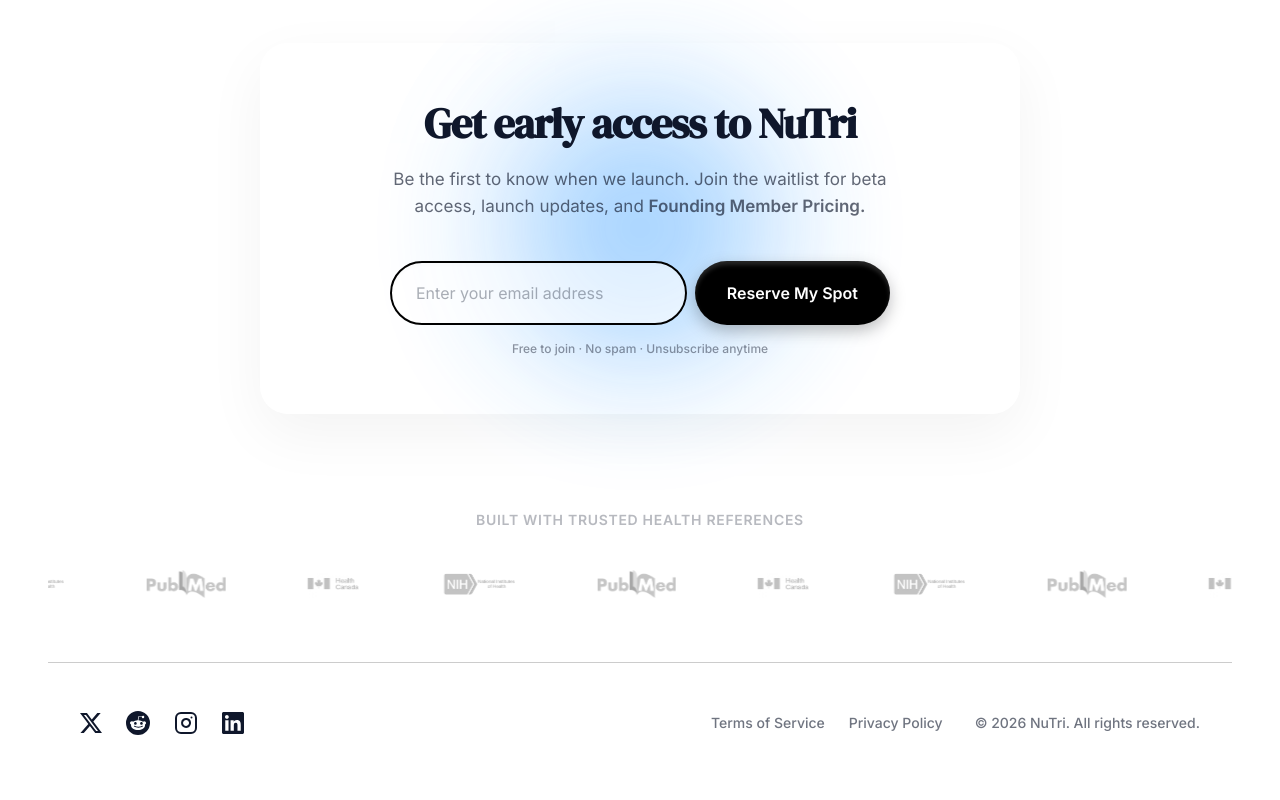
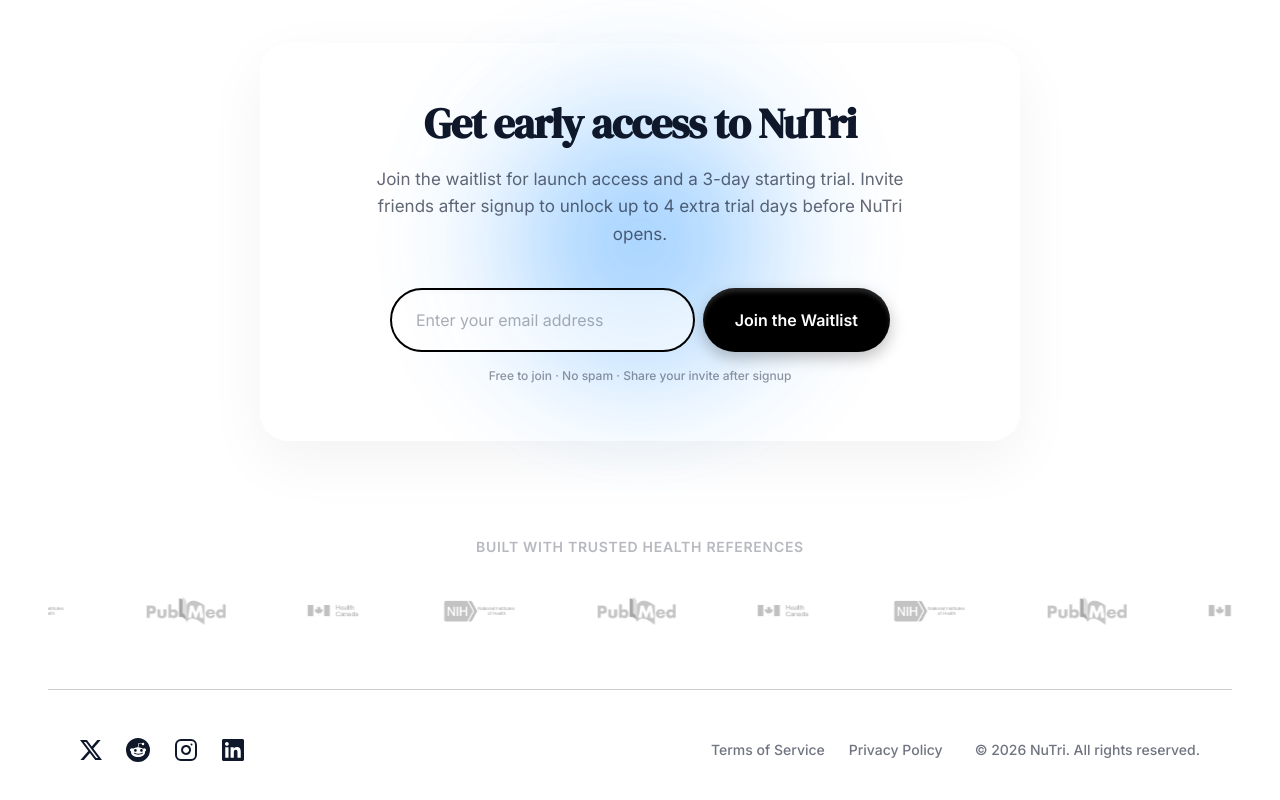
Before and after one commit to 77777R7/NuTri-Waitlist, a React (Vite) app: page / in a window 1280 px wide. Shown: the part 975-1775 px from the top of the page. Built offline with nearby package versions, Linux system fonts and the light colour scheme; a web font is replaced by a local one.

Commit message:
Update waitlist referral copy

```diff
--- a/src/app/pages/Home.tsx
+++ b/src/app/pages/Home.tsx
@@ -226,7 +226,9 @@
           <h2 className="font-['DM_Serif_Display'] font-bold text-3xl md:text-[42px] leading-[1.1] tracking-[-1px] text-slate-900 text-center mb-4 md:mb-5">
             Get early access to NuTri
           </h2>
-          <p className="font-inter text-[15px] md:text-[17px] leading-[1.6] text-slate-900/65 text-center max-w-[500px] mb-8 md:mb-10">Be the first to know when we launch. Join the waitlist for beta access, launch updates, and <span className="font-bold">Founding Member Pricing.</span></p>
+          <p className="font-inter text-[15px] md:text-[17px] leading-[1.6] text-slate-900/65 text-center max-w-[560px] mb-8 md:mb-10">
+            Join the waitlist for launch access and a 3-day starting trial. Invite friends after signup to unlock up to 4 extra trial days before NuTri opens.
+          </p>
           {incomingReferralCode && waitlistStatus !== 'success' && (
             <div className="mb-5 flex w-full max-w-[500px] items-start gap-3 rounded-[22px] border border-white/60 bg-white/35 px-4 py-3 text-left text-slate-900 shadow-[inset_0_1px_1px_rgba(255,255,255,0.75),0_12px_30px_rgba(15,23,42,0.06)] backdrop-blur-[18px]">
               <span className="mt-0.5 flex h-6 w-6 shrink-0 items-center justify-center rounded-full bg-slate-900 text-white" aria-hidden="true">
@@ -272,7 +274,7 @@
               disabled={waitlistStatus === 'submitting'}
               className="h-[56px] md:h-[64px] px-8 rounded-full bg-black hover:bg-neutral-800 disabled:bg-neutral-600 disabled:cursor-not-allowed text-white font-semibold text-[15px] md:text-[16px] shadow-[inset_0_4px_4px_rgba(255,255,255,0.15),0_6px_16px_rgba(0,0,0,0.25)] transition-all duration-300 hover:scale-[1.02] active:scale-[0.98] disabled:hover:scale-100 whitespace-nowrap"
             >
-              {waitlistStatus === 'submitting' ? 'Joining...' : waitlistStatus === 'success' ? "You're In" : 'Reserve My Spot'}
+              {waitlistStatus === 'submitting' ? 'Joining...' : waitlistStatus === 'success' ? "You're In" : 'Join the Waitlist'}
             </button>
           </form>
           {waitlistMessage && (
@@ -348,7 +350,7 @@
             </div>
           )}
           <p className="text-xs text-slate-900/45 font-medium text-center">
-            Free to join &middot; No spam &middot; Unsubscribe anytime
+            Free to join &middot; No spam &middot; Share your invite after signup
           </p>
         </div>
       </section>
```
